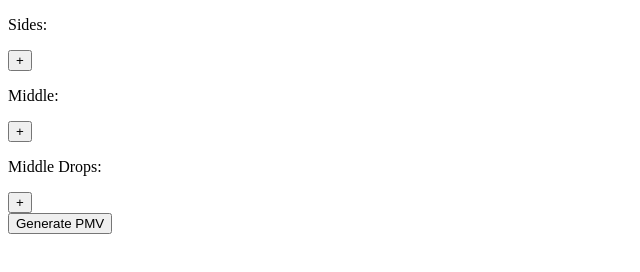
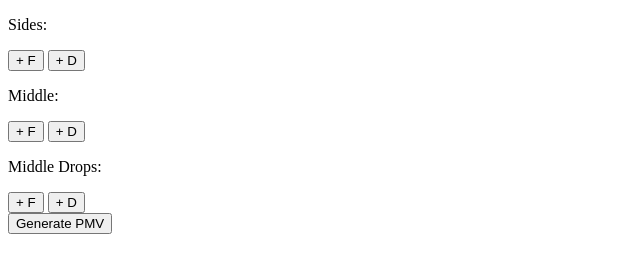
Before and after one commit to BelleBoi/filesys, a website: page public/make-pmv.html in a window 1280 px wide. Shown: the whole page, without its empty margins (0-640 px from the left). Drawn offline with Linux system fonts and the light colour scheme.

Commit message:
import dir added

```diff
--- a/public/js/makePMV.js
+++ b/public/js/makePMV.js
@@ -25,9 +25,18 @@ const sides = []
 const middle = []
 const middleDrops = []
 
-const newFile = async (position) => {
-  [fileHandle] = await window.showOpenFilePicker(pickerOpts)
-  let fileData = await fileHandle.getFile()
+const newFile = async (position, file = null) => {
+  let fileData = undefined
+
+  // if the function is called from the page this runs
+  if (file === null) {
+    [fileHandle] = await window.showOpenFilePicker(pickerOpts)
+    fileData = await fileHandle.getFile()
+  }
+
+  // if the function is called from newDir() this runs
+  if (file !== null) fileData = await file.getFile()
+
   switch (position) {
     case 'sides':
       sides.push(URL.createObjectURL(fileData))
@@ -45,6 +54,15 @@ const newFile = async (position) => {
       alert('make-pmv newFile() switch default case')
   }
   console.log(middle, sides, middleDrops)
+}
+
+// NOTE: newDir() calls newFile() for each file
+// in the imported directory. sloppy approach but works for now
+const newDir = async (position) => {
+  let dirHandle = await window.showDirectoryPicker()
+  for await (const entry of dirHandle.values()) {
+    newFile(position, entry)
+  }
 }
 
 // TODO:
--- a/public/make-pmv.html
+++ b/public/make-pmv.html
@@ -28,13 +28,19 @@
 
   <div id="setupDiv">
     <div id="sides" class="media-column">
-      <p>Sides:</p><button onClick="newFile('sides')">+</button>
+      <p>Sides:</p>
+      <button onClick="newFile('sides')">+ F</button>
+      <button onClick="newDir('sides')">+ D</button>
     </div>
     <div id="middle" class="media-column">
-      <p>Middle:</p><button onClick="newFile('middle')">+</button>
+      <p>Middle:</p>
+      <button onClick="newFile('middle')">+ F</button>
+      <button onClick="newDir('middle')">+ D</button>
     </div>
     <div id="middleDrops" class="media-column">
-      <p>Middle Drops:</p><button onClick="newFile('middleDrops')">+</button>
+      <p>Middle Drops:</p>
+      <button onClick="newFile('middleDrops')">+ F</button>
+      <button onClick="newDir('middleDrops')">+ D</button>
     </div>
     <button id="generate" onClick="generate()">Generate PMV</button>
   </div>
```
